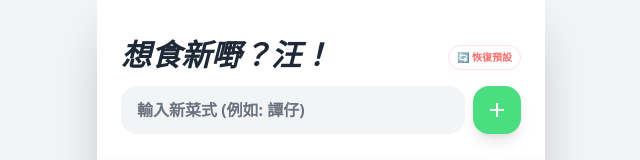
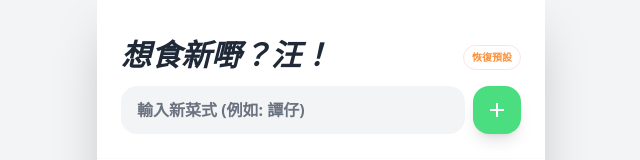
Before and after one commit to tntvov1356-web/EW9, a React (Vite) app: page / in a window 1280 px wide. Both pictures are taken after a click on the button "⚙️". Shown: the top 160 px of the page, without its empty margins (319-959 px from the left). Built offline with nearby package versions, Linux system fonts and the light colour scheme; no server answers; the database is empty.

Commit message:
feat: add reset to default categories functionality

```diff
--- a/components/FilterScreen.tsx
+++ b/components/FilterScreen.tsx
@@ -39,9 +39,9 @@ const FilterScreen: React.FC<FilterScreenProps> = ({
           <h2 className="text-3xl font-black italic text-gray-800 leading-none">想食新嘢？汪！</h2>
           <button
             onClick={onResetDefault}
-            className="text-[10px] font-bold text-red-400 border border-red-100 px-2 py-1 rounded-lg active:bg-red-50 transition-colors"
+            className="text-[10px] font-bold text-orange-400 border border-red-100 px-2 py-1 rounded-lg active:bg-red-50 transition-colors"
           >
-            🔄 恢復預設
+            恢復預設
           </button>
         </div>
 
```
